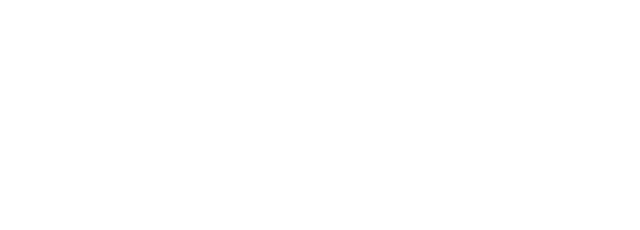
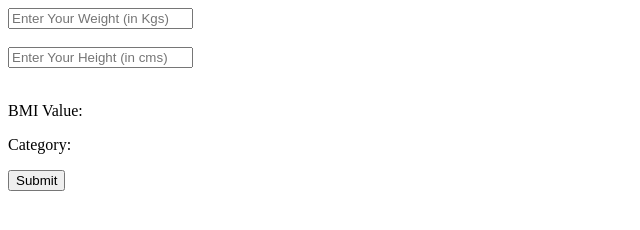
Before and after one commit to Alfaiz-Sheikh/BMI-Calculator, a plain HTML site: page index.html in a window 1280 px wide. Shown: the whole page, without its empty margins (0-640 px from the left). Drawn offline with Linux system fonts and the light colour scheme.

Commit message:
HTML done

```diff
--- a/index.html
+++ b/index.html
@@ -7,6 +7,17 @@
     <title>BMI Calculator</title>
 </head>
 <body>
+    <div id="container">
+        <form action="#">
+            <input type="number" name="weight" id="weight" placeholder="Enter Your Weight (in Kgs)"><br><br>
+            <input type="number" name="height" id="height" placeholder="Enter Your Height (in cms)"><br><br>
+            <div id="result">
+                <p id="bmiValue">BMI Value: </p>
+                <p id="category">Category: </p>
+            </div>
+            <button type="submit" id="sumbitBtn">Submit</button>
+        </form>
+    </div>
 
     <script src="app.js"></script>
 </body>
```
